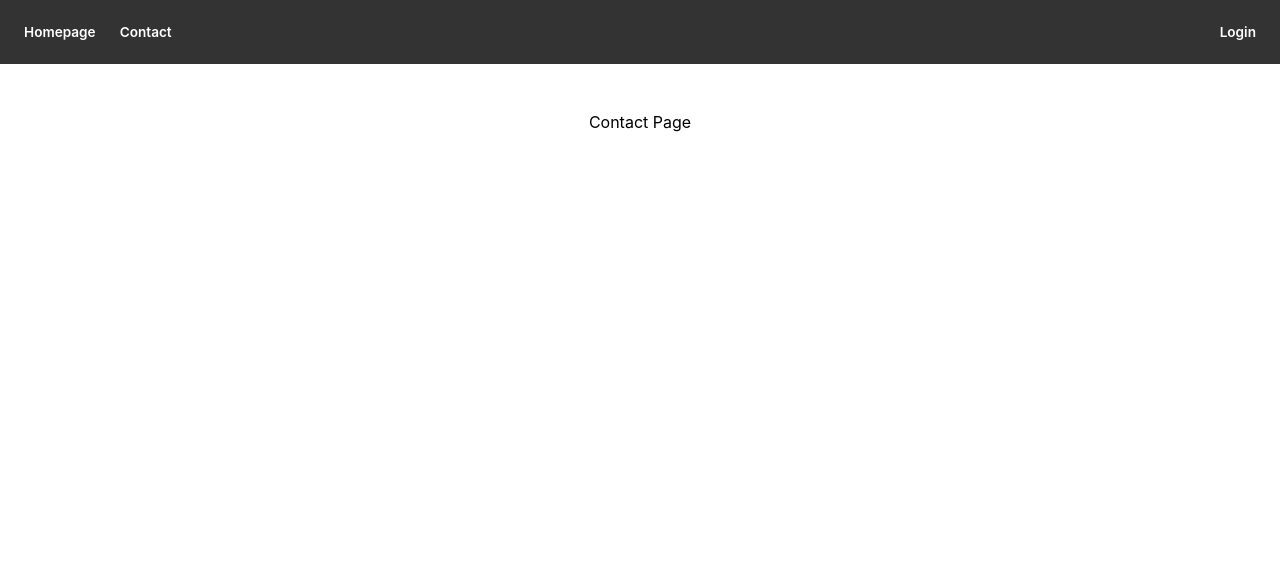
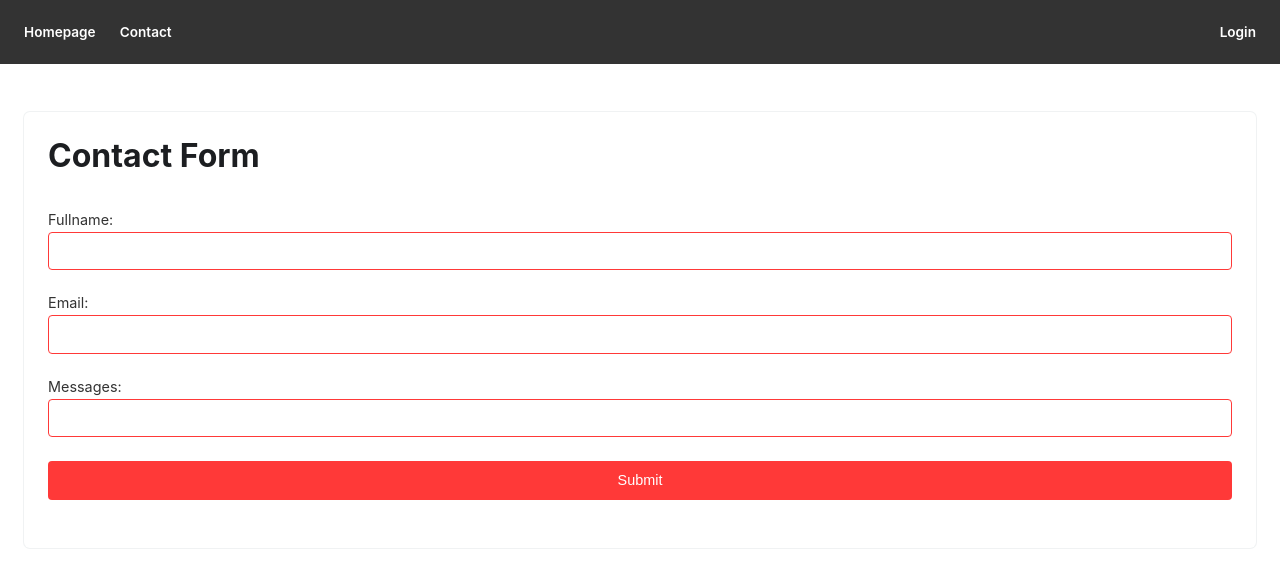
Before and after one commit to gucal/github-api-typescript, a Next.js app: page /contact in a window 1280 px wide. Shown: the top 588 px of the page. Built offline with nearby package versions, Linux system fonts and the light colour scheme.

Commit message:
contact form page change

```diff
--- a/components/Form/index.js
+++ b/components/Form/index.js
@@ -13,7 +13,7 @@ export const FormLabel = styled.label`
   color: ${colors.secondaryTextColor};
 `
 
-export const FormErrorLabel = styled.p`
+export const FormErrorLabel = styled.label`
   font-size: ${fonts.sm};
   color: ${colors.primary};
 `
--- a/pages/contact/index.tsx
+++ b/pages/contact/index.tsx
@@ -1,7 +1,58 @@
-import type { NextPage } from "next";
+import type { NextPage } from 'next'
+import Head from 'next/head'
+import { useForm, SubmitHandler } from 'react-hook-form'
+
+import { Button, Container, Input, Title } from '../../components/UI/style'
+import Card from '../../components/Card'
+import { FormErrorLabel, FormItem, FormLabel } from '../../components/Form'
+
+interface IFormInput {
+  fullname: string
+  email: string
+  message: string
+}
 
 const Contact: NextPage = () => {
-  return <div>Contact Page</div>;
-};
+  const {
+    register,
+    handleSubmit,
+    formState: { errors },
+  } = useForm<IFormInput>()
 
-export default Contact;
+  const onSubmit: SubmitHandler<IFormInput> = (data) => console.log(data)
+
+  return (
+    <Container>
+      <Head>
+        <title>Contact</title>
+      </Head>
+      <Card space={3}>
+        <Title>Contact Form</Title>
+        <form style={{ marginTop: 36 }} onSubmit={handleSubmit(onSubmit)}>
+          <FormItem>
+            <FormLabel>Fullname:</FormLabel>
+            <Input {...register('fullname', { required: true })} />
+            {errors.fullname && <FormErrorLabel>Username is required</FormErrorLabel>}
+          </FormItem>
+          <FormItem>
+            <FormLabel>Email:</FormLabel>
+            <Input {...register('email', { required: true })} />
+            {errors.email && <FormErrorLabel>Email is required</FormErrorLabel>}
+          </FormItem>
+          <FormItem>
+            <FormLabel>Messages:</FormLabel>
+            <Input {...register('message', { required: true })} type="textarea" />
+            {errors.message && <FormErrorLabel>Message is required</FormErrorLabel>}
+          </FormItem>
+          <FormItem>
+            <Button type="submit" block>
+              Submit
+            </Button>
+          </FormItem>
+        </form>
+      </Card>
+    </Container>
+  )
+}
+
+export default Contact
--- a/pages/login/index.tsx
+++ b/pages/login/index.tsx
@@ -41,12 +41,12 @@ const Login: NextPage = () => {
           <form style={{ marginTop: 36 }} onSubmit={onSubmit}>
             <FormItem>
               <FormLabel>Username:</FormLabel>
-              <Input {...(register('username'), { required: true })} />
+              <Input {...register('username', { required: true })} />
               {errors.username && <FormErrorLabel>Username is required</FormErrorLabel>}
             </FormItem>
             <FormItem>
               <FormLabel>Password:</FormLabel>
-              <Input {...(register('password'), { required: true })} type="password" />
+              <Input {...register('password', { required: true })} type="password" />
               {errors.password && <FormErrorLabel>Password is required</FormErrorLabel>}
             </FormItem>
             <FormItem>
--- a/styles/theme.js
+++ b/styles/theme.js
@@ -7,7 +7,7 @@ export const colors = {
 }
 
 export const fonts = {
-  sm: '0.7rem',
+  sm: '0.8rem',
   md: '0.9rem',
   lg: '1.1rem',
   xl: '1.5rem',
```
